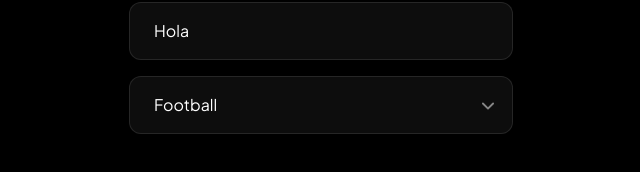
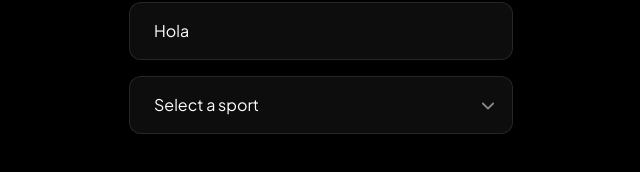
Before and after one commit to martiserra99/formity-template, a Next.js app: page / in a window 1280 px wide. Shown: the part 194-366 px from the top of the page, without its empty margins (319-959 px from the left). Built offline with nearby package versions, Linux system fonts and the light colour scheme; a web font is replaced by a local one.

Commit message:
Added placeholder in listbox

```diff
--- a/src/app/page.tsx
+++ b/src/app/page.tsx
@@ -21,7 +21,8 @@ export default function Home() {
             { value: "football", label: "Football" },
             { value: "basketball", label: "Basketball" },
           ]}
-          value={"football"}
+          value={null}
+          placeholder="Select a sport"
           onChange={(value) => console.log(value)}
         />
       </div>
--- a/src/components/listbox.tsx
+++ b/src/components/listbox.tsx
@@ -10,8 +10,9 @@ import clsx from "clsx";
 
 interface ListboxProps {
   options: { value: string; label: string }[];
-  value: string | undefined;
+  value: string | null;
   onChange: (value: string) => void;
+  placeholder?: string;
   className?: string;
 }
 
@@ -19,18 +20,20 @@ export default function Listbox({
   options,
   value,
   onChange,
+  placeholder,
   className,
 }: ListboxProps) {
-  const option = options.find((option) => option.value === value)!;
+  const option = options.find((option) => option.value === value);
   return (
     <HeadlessListbox value={value} onChange={onChange}>
       <ListboxButton
         className={clsx(
           "bg-white/5 border-white/10 data-[focus]:bg-red-400 relative block w-full rounded-xl border px-6 py-4 text-left text-base text-white",
           "data-[active]:ring-white/10 active:outline-none data-[active]:ring-2 data-[active]:ring-offset-2 data-[active]:ring-offset-black",
+          className,
         )}
       >
-        {option.label}
+        {option ? option.label : placeholder}
         <ChevronDownIcon
           className="fill-white/50 pointer-events-none absolute right-3 top-1/2 size-6 -translate-y-1/2"
           aria-hidden="true"
--- a/src/components/text-field.tsx
+++ b/src/components/text-field.tsx
@@ -2,6 +2,7 @@ import clsx from "clsx";
 
 interface TextFieldProps {
   value: string;
+  placeholder?: string;
   onChange: (value: string) => void;
   className?: string;
 }
@@ -9,6 +10,7 @@ interface TextFieldProps {
 export default function TextField({
   value,
   onChange,
+  placeholder,
   className,
 }: TextFieldProps) {
   return (
@@ -16,6 +18,7 @@ export default function TextField({
       type="text"
       value={value}
       onChange={(e) => onChange(e.target.value)}
+      placeholder={placeholder}
       className={clsx(
         "bg-white/5 border-white/10 placeholder:text-neutral-500 focus:ring-white/10 block w-full rounded-xl border px-6 py-4 text-white focus:outline-none focus:ring focus:ring-offset-2 focus:ring-offset-black",
         className,
```
